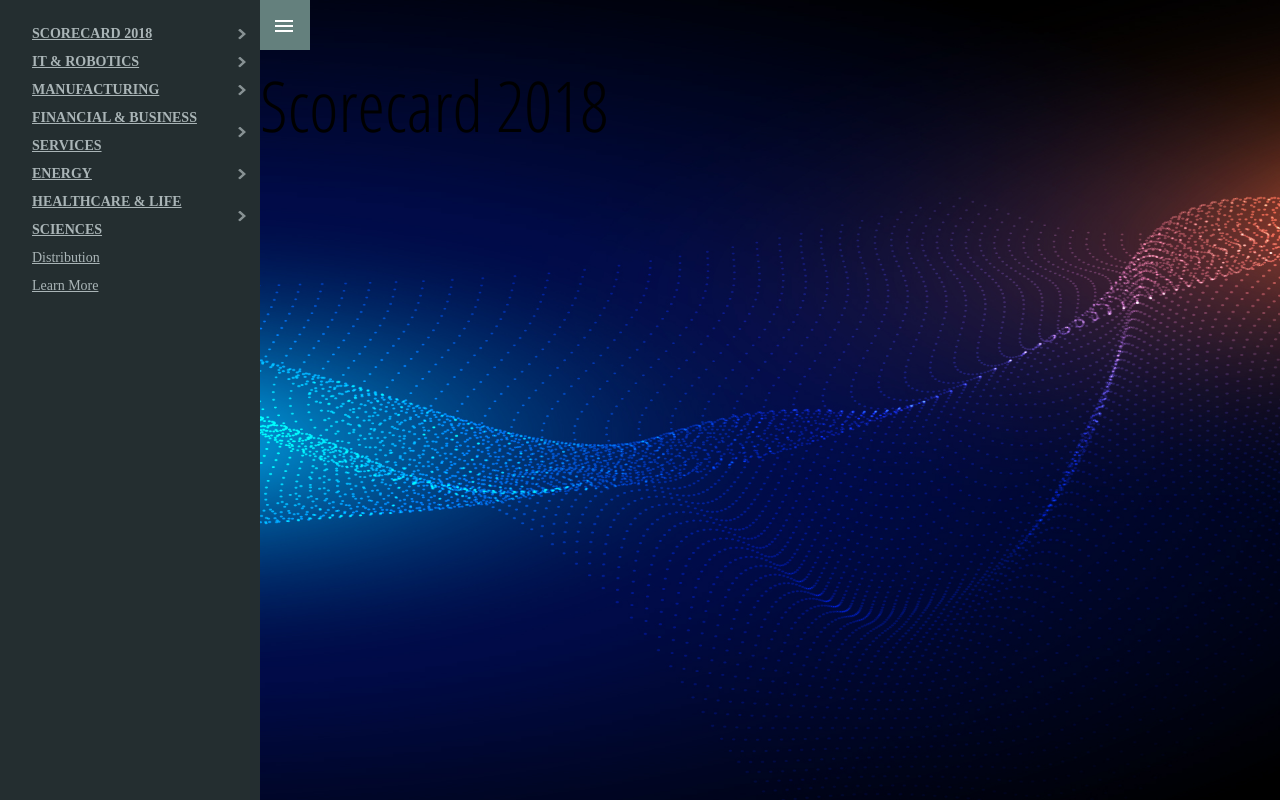
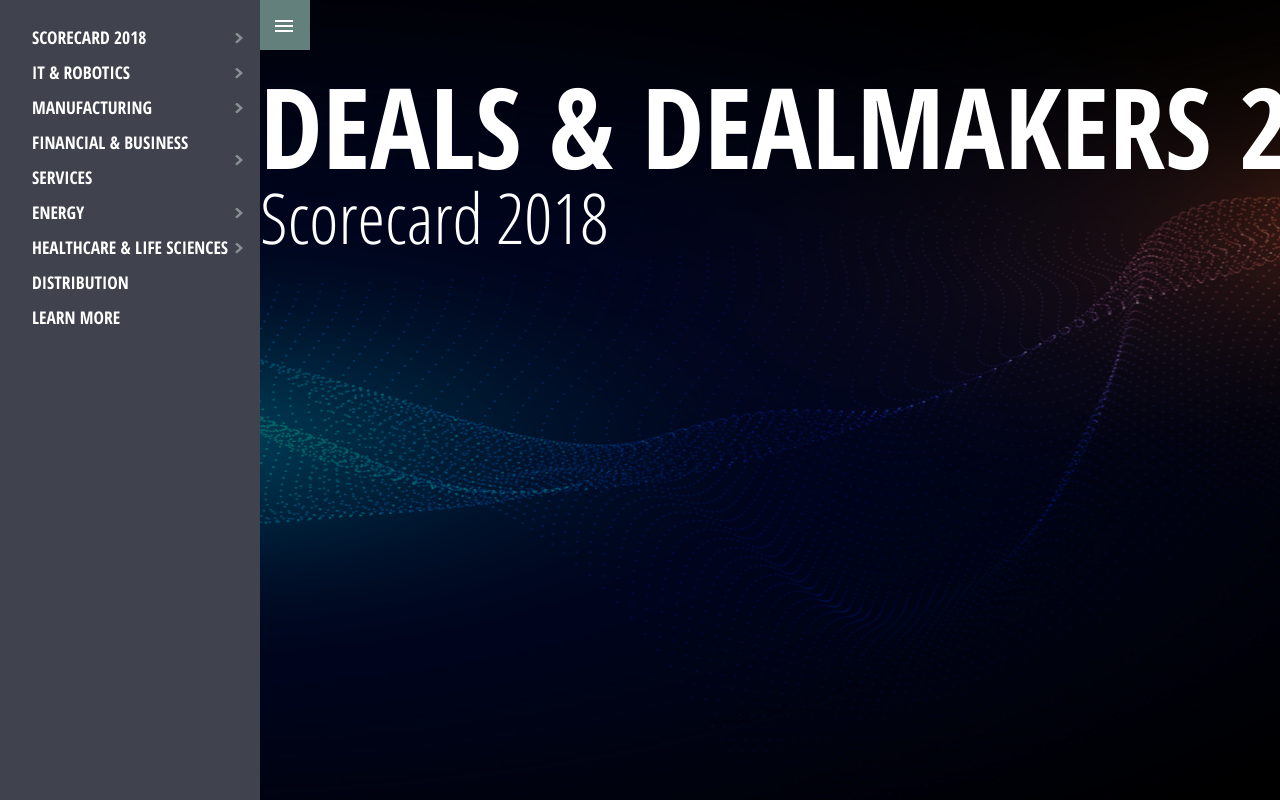
Before and after one commit to mknee123/scorecard2018, a website: page index.html in a window 1280 px wide. Shown: the top 800 px of the page. Drawn offline with nearby package versions, Linux system fonts and the light colour scheme.

Commit message:
Add in styles for navigation font styles and site title

```diff
--- a/index.html
+++ b/index.html
@@ -25,12 +25,13 @@
         <a id="cd-menu-trigger" href="#0"><span class="cd-menu-icon"></span></a>
       </header>
       <main class="cd-main-content lateral-menu-is-open opening-bg">
-         <div class="">
+        <div class="color-overlay"></div>
+         <div class="opening-text">
+           <span id="site-title">Deals &
+              Dealmakers 2018</span>
             <h1>Scorecard 2018</h1>
          </div>
-
         <!-- put your content here -->
-
       </main> <!-- cd-main-content -->
 
       <nav id="cd-lateral-nav" class="lateral-menu-is-open">
@@ -40,7 +41,7 @@
             <ul class="sub-menu">
               <li><a href="#0">Headlines</a></li>
               <li><a href="#0">Snapshot</a></li>
-              <li class="item-has-children"><a href="#0">Capital Investment</a>
+              <li class="item-has-children capitalize"><a href="#0">Capital Investment</a>
                 <ul class="sub-menu">
                     <li><a href="#0">By the Numbers</a></li>
                     <li><a href="#0">Who's Investing</a></li>
@@ -89,10 +90,10 @@
                   </ul>
               </li> <!-- item-has-children -->
 
-              <li class="">
+              <li class="upper">
                   <a href="#0">Distribution</a>
               </li>
-              <li class="">
+              <li class="upper">
                   <a href="#0">Learn More</a>
               </li>
 
--- a/src/css/style.css
+++ b/src/css/style.css
@@ -294,7 +294,7 @@ Main components
     /* the secondary navigation is covered by the main element */
     z-index: 1;
     width: 260px;
-    background-color: #242e30;
+    background-color: #40424d;
     overflow-y: auto;
     /* Force Hardware Acceleration in WebKit */
     -webkit-transform: translateZ(0);
@@ -320,11 +320,14 @@ Main components
     display: block;
     line-height: 2em;
     padding: 0 16px 0 32px;
-    color: #aab5b7;
+    color: #fff;
+    text-decoration: none;
+    font-family: var(--open-sans-condense);
+    font-size:1.25rem;
   }
   #cd-lateral-nav a.current {
-    background-color: #3a4a4d;
-    color: #FFF;
+    background-color: #fff;
+    color: #40424d;;
   }
   .no-touch #cd-lateral-nav a:hover {
     color: #FFF;
@@ -360,6 +363,14 @@ Main components
     font-weight: 600;
     /* this is the right arrow to show that the item has a submenu  */
   }
+    /* style menu items which have a submenu  */
+  #cd-lateral-nav .item-has-children.capitalize > a {
+      text-transform: capitalize;
+  }
+  #cd-lateral-nav .upper > a {
+    text-transform: uppercase;
+    font-weight: 600;
+}
   #cd-lateral-nav .item-has-children > a::after {
     content: '';
     display: block;
@@ -408,3 +419,26 @@ Opening
     background-size: cover;
     background-repeat: no-repeat;
 }
+.color-overlay {
+  position: absolute;
+  background: #000;
+  opacity: .6;
+  height: 100%;
+  width: 100%;
+  top: 0;
+}
+.opening-text {
+  color: white;
+  position: relative;
+  width: 100vw;
+  margin: 0 auto;
+  display: block;
+}
+#site-title {
+  font-family: var(--open-sans-condense);
+  font-size:8rem;
+  color: white;
+  text-transform: uppercase;
+  font-weight: 700;
+
+}
```
Also changed, not shown: src/index.html (+7 -6 lines), css/style.min.css.
